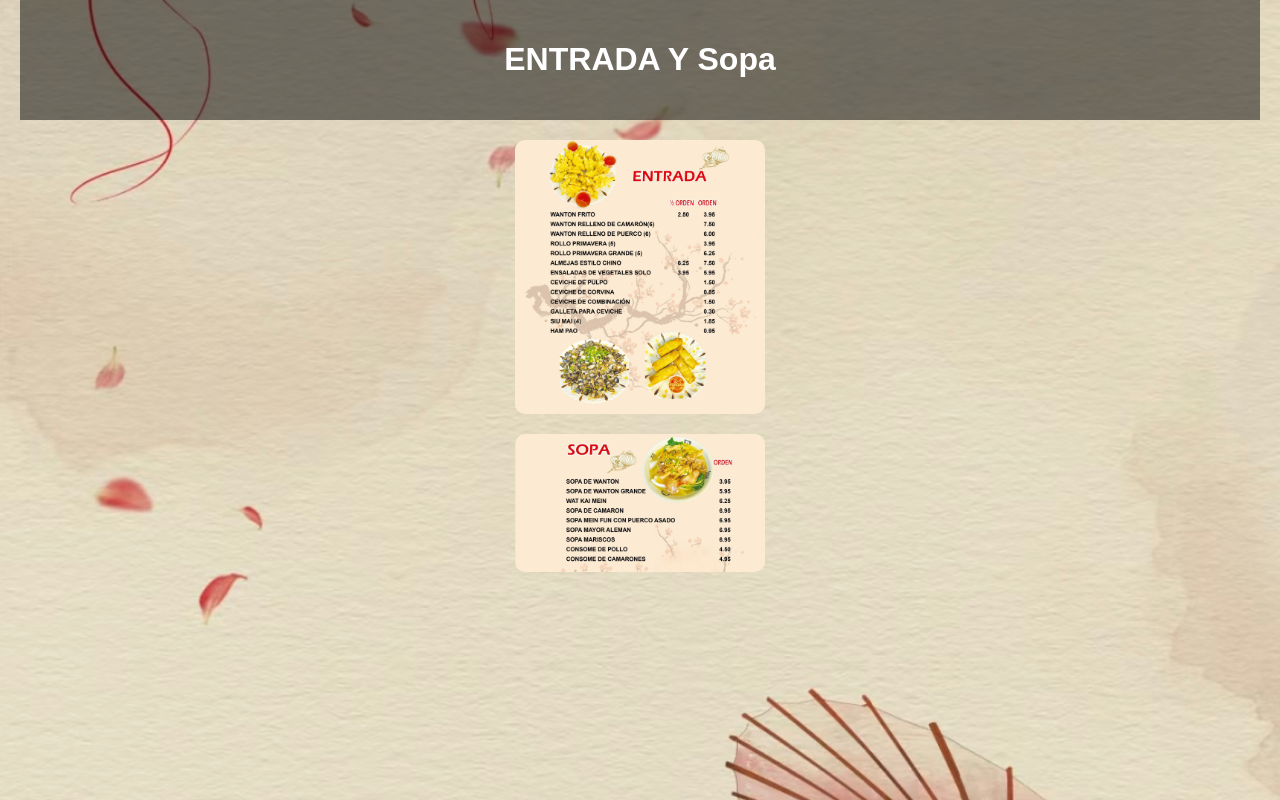
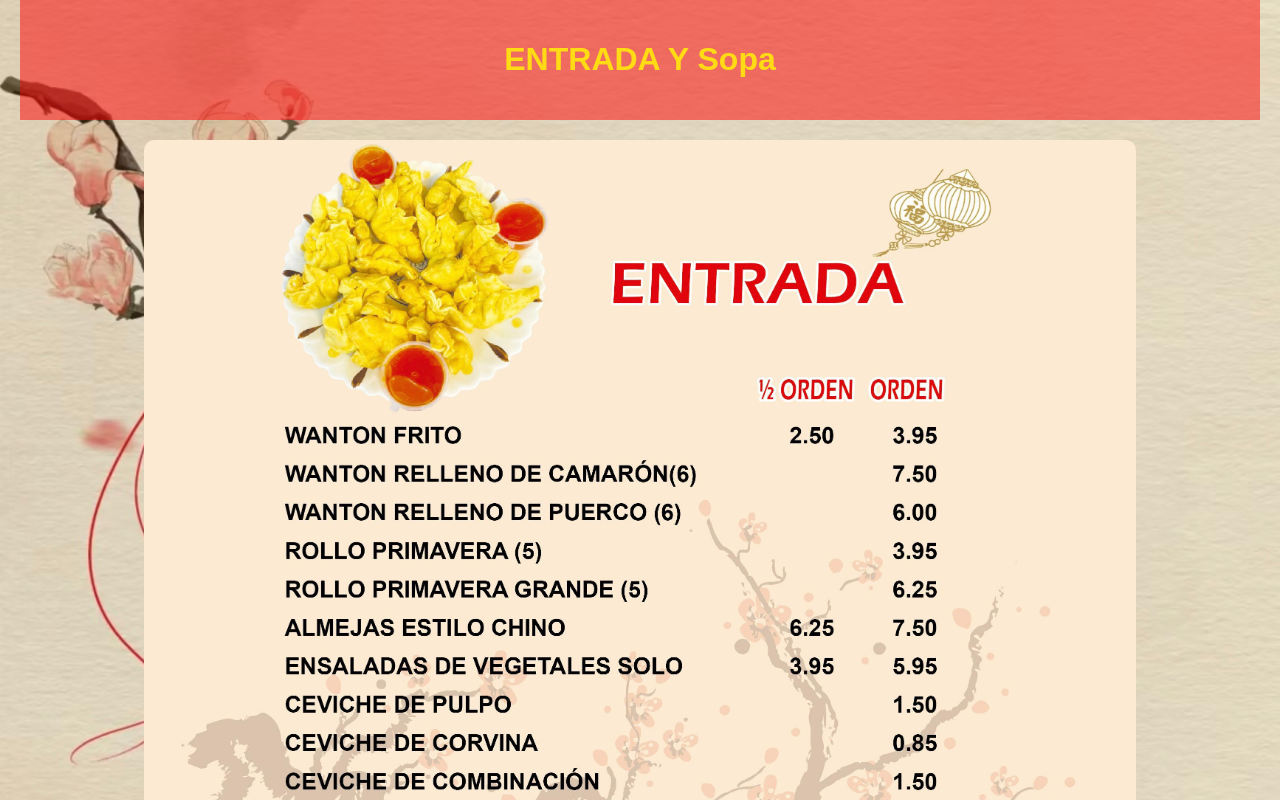
Before and after one commit to LGD300/LGD300.github.io, a plain HTML site: page ENTRADA Y SOPA.html in a window 1280 px wide. Shown: the top 800 px of the page. Drawn offline with Linux system fonts and the light colour scheme.

Commit message:
Add files via upload

```diff
--- a/ENTRADA Y SOPA.css
+++ b/ENTRADA Y SOPA.css
@@ -13,9 +13,9 @@ body {
 /* Center the content and adjust the size for responsiveness */
 .container {
     text-align: center;
-    color: white;
+    color: #fedb14;
     padding: 20px;
-    background-color: rgba(0, 0, 0, 0.5); /* Transparent background for better readability */
+    background-color: rgba(255, 0, 0, 0.5); /* Transparent background for better readability */
     margin: 0 auto;
     max-width: 1200px;
 }
@@ -31,7 +31,7 @@ body {
 
 .product-list img {
     width: 100%;
-    max-width: 250px; /* Adjust the size of the images */
+    max-width: 80%; /* Adjust the size of the images */
     border-radius: 10px;
     transition: transform 0.3s;
 }
```
